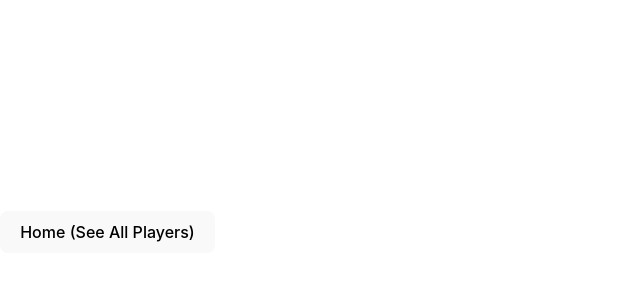
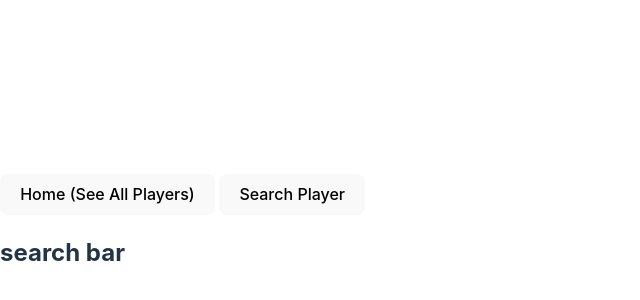
Before and after one commit to emilyare5/Block29PuppyBowlReact, a React (Vite) app in the folder puppybowlReact/: page /searchbar in a window 1280 px wide. Shown: the part 168-468 px from the top of the page, without its empty margins (0-640 px from the left). Built offline with nearby package versions, Linux system fonts and the light colour scheme.

Commit message:
style: created route and link

```diff
--- a/puppybowlReact/src/App.jsx
+++ b/puppybowlReact/src/App.jsx
@@ -3,6 +3,7 @@
 import Newplayerform from './components/NewPlayerForm'
 import Singleplayer from './components/SinglePlayer'
 import { Link, Routes, Route } from 'react-router-dom'
+import SearchBar from './components/searchbar'
 
 function App() {
 
@@ -11,8 +12,7 @@
     <>
 
       <Link to="/"> <button>Home (See All Players)</button> </Link>
-
-      {/* <Link to="/singleplayer"> <button>Single Player</button> </Link> */}
+      <Link to="/searchbar"> <button>Search Player</button> </Link>
       {/* <Link to="/newplayerform"> <button></button> </Link> */}
 
 
@@ -20,6 +20,7 @@
         <Route path="/" element={<Allplayers/>}/>
         <Route path="/singleplayer/:bookID" element={<Singleplayer/>}/>
         {/* <Route path="/newplayerform" element={<Newplayerform/>}/> */}
+        <Route path="/searchbar" element={<SearchBar/>}/>
 
       </Routes>
 
--- a/puppybowlReact/src/components/AllPlayers.jsx
+++ b/puppybowlReact/src/components/AllPlayers.jsx
@@ -23,6 +23,8 @@
         <div>
             <h2>All Players</h2>
 
+            <h2></h2>
+
             {players && players.map(player =>{
                 return <div key={player.id}>
 
--- /dev/null
+++ b/puppybowlReact/src/components/searchbar.jsx
@@ -0,0 +1,10 @@
+import React, { useState } from 'react';
+
+export default function SearchBar(){
+
+    return(
+        <div>
+            <h2>search bar</h2>
+        </div>
+    )
+}
```
